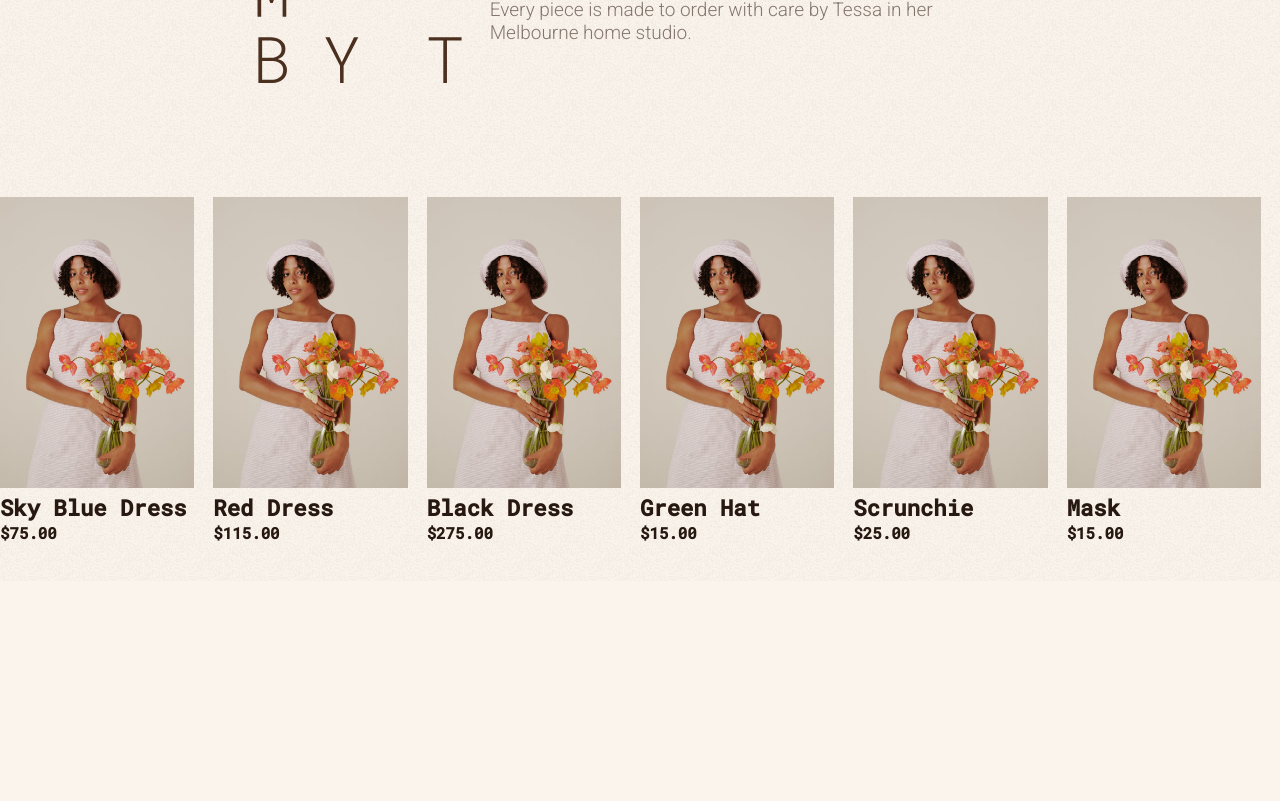
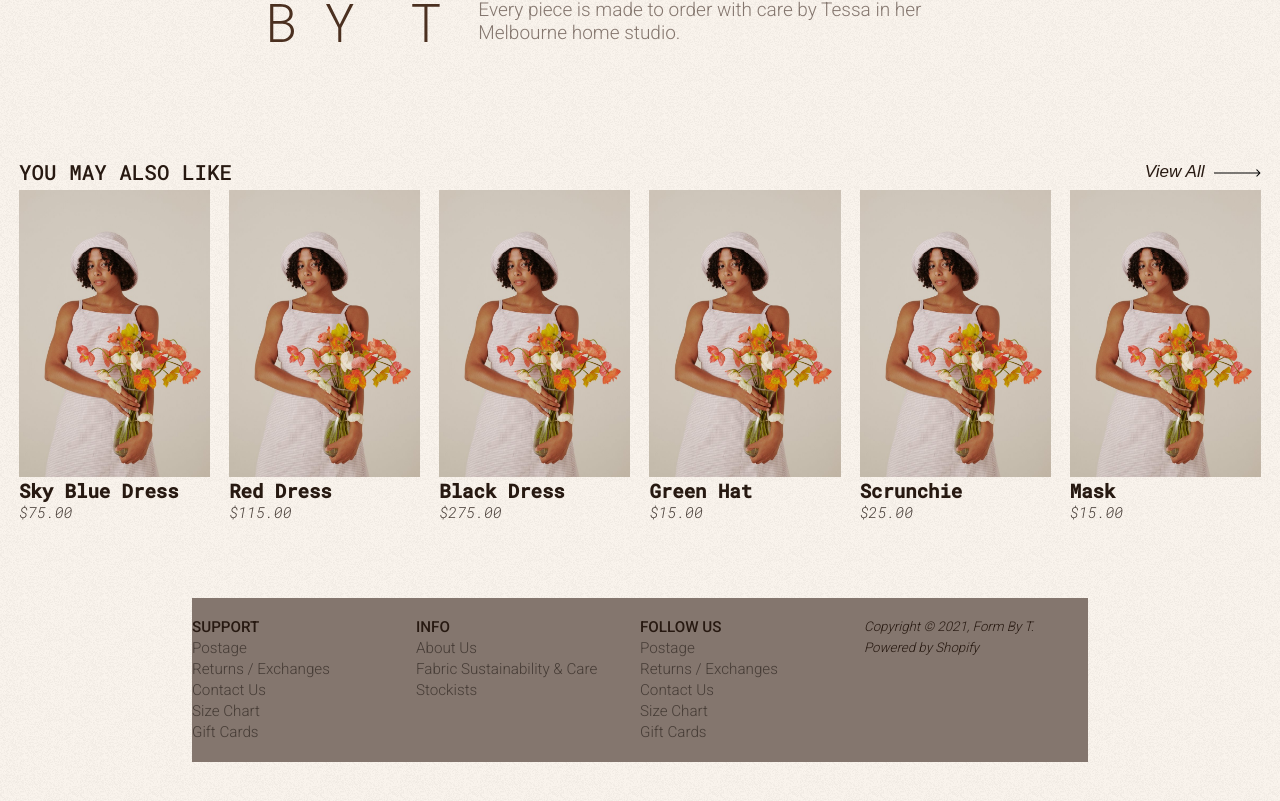
Before and after one commit to RuariDouglas/Form-By-T-App, a React (Create React App) app: page / in a window 1280 px wide. Shown: the part 2140-2941 px from the top of the page. Before the commit the page ends 2721 px from the top, so only its background shows below. Built offline with nearby package versions, Linux system fonts and the light colour scheme.

Commit message:
Basic Footer functionality

```diff
--- a/src/App.js
+++ b/src/App.js
@@ -6,6 +6,7 @@ import { Switch, Route } from "react-router-dom";
 
 // COMPONENTS
 import Header from "./components/header/Header";
+import Footer from "./components/Footer";
 // PAGES
 import Home from "./pages/Home";
 
@@ -18,6 +19,7 @@ const App = () => {
           <Home />
         </Route>
       </Switch>
+      <Footer />
     </>
   );
 };
--- /dev/null
+++ b/src/components/Footer.js
@@ -0,0 +1,37 @@
+import React from "react";
+
+const Footer = () => {
+  return (
+    <footer className="footer">
+      <div className="footer__group">
+        <p className="footer__title">Support</p>
+        <p className="footer__link">Postage</p>
+        <p className="footer__link">Returns / Exchanges</p>
+        <p className="footer__link">Contact Us</p>
+        <p className="footer__link">Size Chart</p>
+        <p className="footer__link">Gift Cards</p>
+      </div>
+      <div className="footer__group">
+        <p className="footer__title">Info</p>
+        <p className="footer__link">About Us</p>
+        <p className="footer__link">Fabric Sustainability &#38; Care</p>
+        <p className="footer__link">Stockists</p>
+      </div>
+      <div className="footer__group">
+        <p className="footer__title">Follow Us</p>
+        <p className="footer__link">Postage</p>
+        <p className="footer__link">Returns / Exchanges</p>
+        <p className="footer__link">Contact Us</p>
+        <p className="footer__link">Size Chart</p>
+        <p className="footer__link">Gift Cards</p>
+      </div>
+      <div className="footer__group">
+        <p className="footer__copyright">
+          Copyright © 2021, Form By T. Powered by Shopify
+        </p>
+      </div>
+    </footer>
+  );
+};
+
+export default Footer;
--- a/src/components/ProductSlider.js
+++ b/src/components/ProductSlider.js
@@ -17,8 +17,14 @@ SwiperCore.use([A11y]);
 
 const ProductSlider = (props) => {
   const show = props.show;
+  const sliderTitle = props.sliderTitle;
 
   return (
+    <>
+      <div className="slider__header">
+        <p>{sliderTitle}</p>
+        <button className="btn-arrow">View All</button>
+      </div>
       <div className="product-slider">
         <Swiper
           slidesPerView={2}
@@ -34,8 +40,6 @@ const ProductSlider = (props) => {
             },
           }}
           scrollbar={{ draggable: true }}
-        onSwiper={(swiper) => console.log(swiper)}
-        onSlideChange={() => console.log("slide change")}
         >
           {dummyProducts.map((product, index) => {
             if (index < show) {
@@ -54,6 +58,7 @@ const ProductSlider = (props) => {
           })}
         </Swiper>
       </div>
+    </>
   );
 };
 
--- a/src/pages/Home.js
+++ b/src/pages/Home.js
@@ -15,7 +15,11 @@ const Home = () => {
       <Hero />
       <ProductGallery show={6} />
       <AboutSection />
-      <ProductSlider show={12} products={ProductImage} />
+      <ProductSlider
+        sliderTitle={"You may also like"}
+        show={12}
+        products={ProductImage}
+      />
     </>
   );
 };
--- a/src/styles/App.scss
+++ b/src/styles/App.scss
@@ -47,15 +47,14 @@ body {
     font-style: italic;
     position: relative;
     color: $p500;
+    background-color: transparent;
+    cursor: pointer;
     &:hover {
         text-decoration: line-through;
     }
     &::after {
         content: url("../images/btn-arrow.svg");
-        position: absolute;
-        top: 50%;
-        left: 6rem;
-        transform: translateY(-50%);
+        margin-left: 0.5rem;
     }
 }
 
@@ -75,3 +74,4 @@ body {
 @import "./ProductGallery";
 @import "./ProductSlider";
 @import "./AboutSection";
+@import "./Footer";
--- a/src/styles/_AboutSection.scss
+++ b/src/styles/_AboutSection.scss
@@ -5,7 +5,7 @@
     img {
         margin-bottom: 2rem;
         order: 1;
-        width: 10rem;
+        width: 9rem;
     }
     p {
         width: 100%;
@@ -33,7 +33,7 @@
         padding: 2rem;
         justify-content: space-evenly;
         img {
-            max-width: 12rem;
+            max-width: 9rem;
         }
         p {
             max-width: 30rem;
--- /dev/null
+++ b/src/styles/_Footer.scss
@@ -0,0 +1,34 @@
+.footer {
+    display: flex;
+    margin: 2rem 1rem;
+    padding-top: 1rem;
+    flex-flow: row wrap;
+    background-color: $p200;
+}
+
+.footer__group {
+    width: 50%;
+    margin-bottom: 1rem;
+}
+
+// MEDIA QUERIES
+@media screen and (min-width: 576px) {}
+
+@media screen and (min-width: 768px) {
+    .footer {
+        margin: 2rem 2rem;
+    }
+    .footer__group {
+        width: 25%;
+        margin-bottom: 1rem;
+    }
+}
+
+@media screen and (min-width: 992px) {}
+
+@media screen and (min-width: 1200px) {
+    .footer {
+        max-width: 70vw;
+        margin: 4rem auto;
+    }
+}
--- a/src/styles/_ProductSlider.scss
+++ b/src/styles/_ProductSlider.scss
@@ -1,18 +1,36 @@
+.slider__header {
+    padding: 2rem 1rem 0.2rem 1rem;
+    display: flex;
+    justify-content: space-between;
+}
+
 .slider__product {
     margin-right: 1rem;
 }
 
 .product-slider {
-    padding: 2rem 0;
+    padding-left: 1rem;
 }
 
-// // MEDIA QUERIES
-// @media screen and (min-width: 576px) {}
-// @media screen and (min-width: 768px) {
-//     .product-slider {
-//         height: 30rem;
-//         padding: 2rem 0;
-//     }
-// }
-// @media screen and (min-width: 992px) {}
-// @media screen and (min-width: 1200px) {}
+.slider__link {
+    cursor: move;
+}
+
+// MEDIA QUERIES
+@media screen and (min-width: 576px) {}
+
+@media screen and (min-width: 768px) {
+    .product-slider,
+    .slider__header {
+        padding-left: 2rem;
+    }
+}
+
+@media screen and (min-width: 992px) {}
+
+@media screen and (min-width: 1200px) {
+    .product-slider,
+    .slider__header {
+        padding-left: 1rem;
+    }
+}
--- a/src/styles/_Typography.scss
+++ b/src/styles/_Typography.scss
@@ -74,7 +74,50 @@
 .about-section {
     p {
         color: $p200;
-        font-family: "Roboto";
+        font-family: "Roboto", Arial, Helvetica, sans-serif;
+    }
+}
+
+// PRODUCT SLIDER
+.slider__header {
+    p {
+        text-transform: uppercase;
+        font-weight: 500;
+        color: $p500;
+        font-size: 1.1rem;
+    }
+}
+
+.slider__product {
+    line-height: 1.1rem;
+    h3 {
+        color: $p500;
+        font-size: 1rem;
+    }
+    h5 {
+        color: $p400;
+        font-size: 0.8rem;
+        font-weight: 300;
+        font-style: italic;
+    }
+}
+
+.footer {
+    p {
+        font-family: "Roboto", Arial, Helvetica, sans-serif;
+        font-size: 0.8rem;
+        line-height: 1.1rem;
+    }
+    .footer__title {
+        text-transform: uppercase;
+        font-weight: 500;
+    }
+    .footer__link {
+        color: $p400;
+    }
+    .footer__copyright {
+        font-size: 0.7rem;
+        font-style: italic;
     }
 }
 
```
Lines whose indentation alone changed are shown as unchanged.
